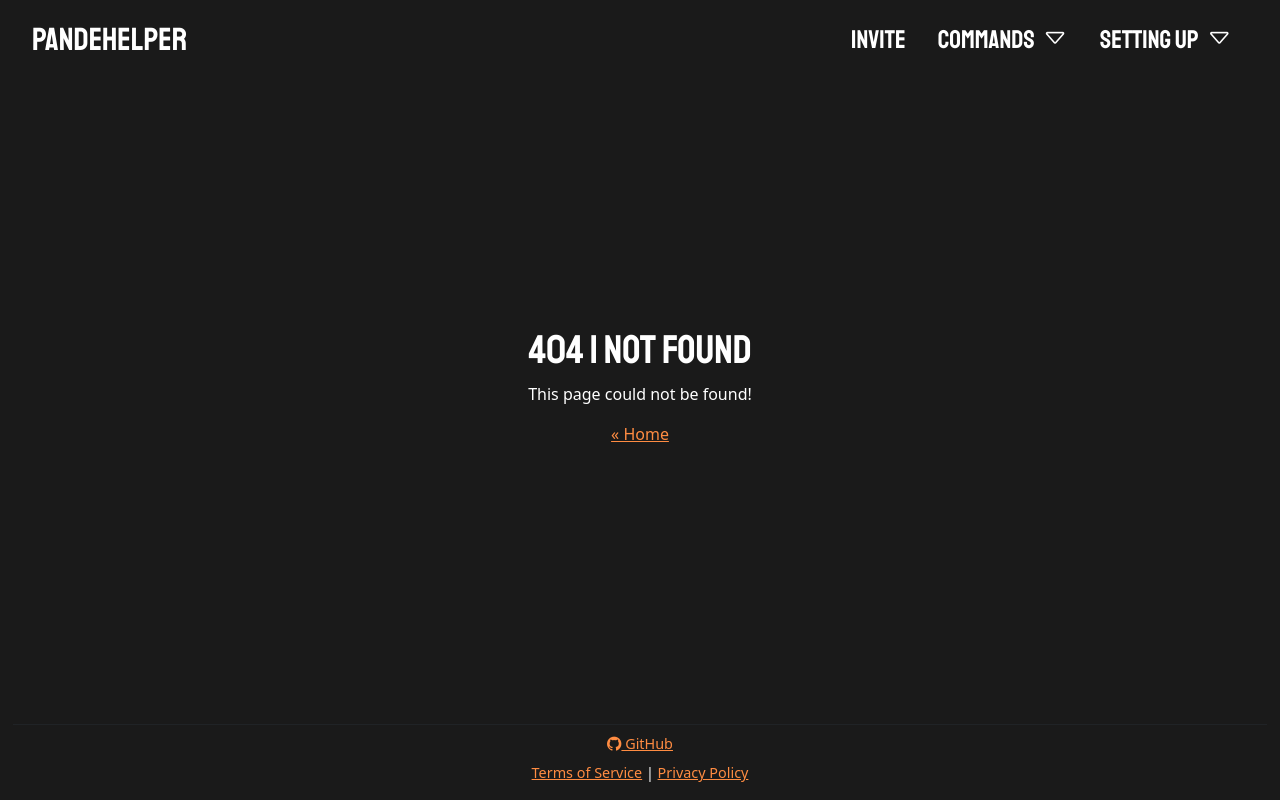
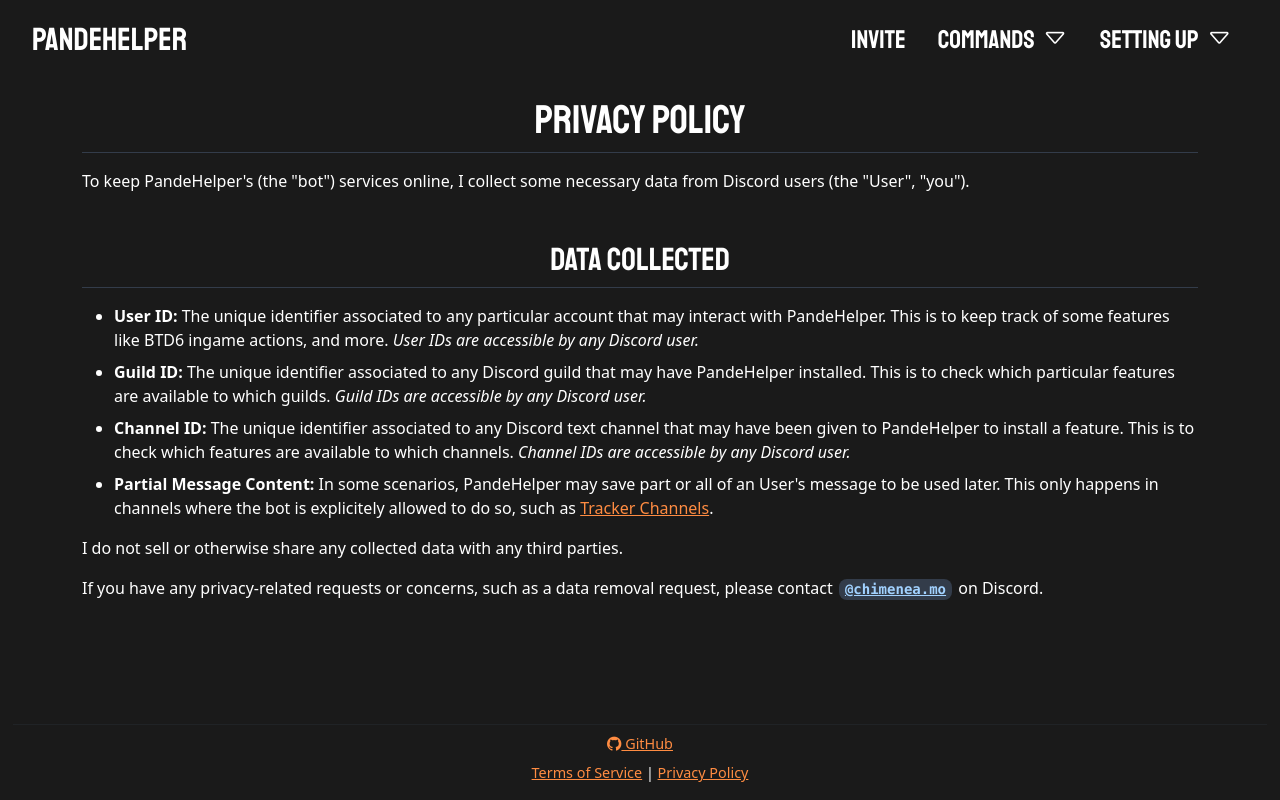
Before and after one commit to SartoRiccardo/pandehelper-web, a Next.js app: page /privacy-policy in a window 1280 px wide. Before the commit this address had no page. Built offline with nearby package versions, Linux system fonts and the light colour scheme.

Commit message:
feat: ToS, Privacy Policy

```diff
--- /dev/null
+++ b/src/app/privacy-policy/page.js
@@ -0,0 +1,25 @@
+import MarkdownPage from "@/components/MarkdownPage";
+
+const policy = `
+# Privacy Policy
+
+To keep PandeHelper's (the "bot") services online, I collect some necessary data from Discord users (the "User", "you").
+
+## Data Collected
+- **User ID:** The unique identifier associated to any particular account that may interact with PandeHelper. This is to keep track of some features like BTD6 ingame actions, and more. *User IDs are accessible by any Discord user.*
+- **Guild ID:** The unique identifier associated to any Discord guild that may have PandeHelper installed. This is to check which particular features are available to which guilds. *Guild IDs are accessible by any Discord user.*
+- **Channel ID:** The unique identifier associated to any Discord text channel that may have been given to PandeHelper to install a feature. This is to check which features are available to which channels. *Channel IDs are accessible by any Discord user.*
+- **Partial Message Content:** In some scenarios, PandeHelper may save part or all of an User's message to be used later. This only happens in channels where the bot is explicitely allowed to do so, such as [Tracker Channels](/setup/tracker-channel).
+
+I do not sell or otherwise share any collected data with any third parties.
+
+If you have any privacy-related requests or concerns, such as a data removal request, please contact \`@chimenea.mo\` on Discord.
+`;
+
+export const metadata = {
+  title: "Privacy Policy | PandeHelper",
+};
+
+export default function PrivacyPolicy() {
+  return <MarkdownPage>{policy}</MarkdownPage>;
+}
```
Also changed, not shown: src/app/terms-of-service/page.js (added, +21 -0 lines).
